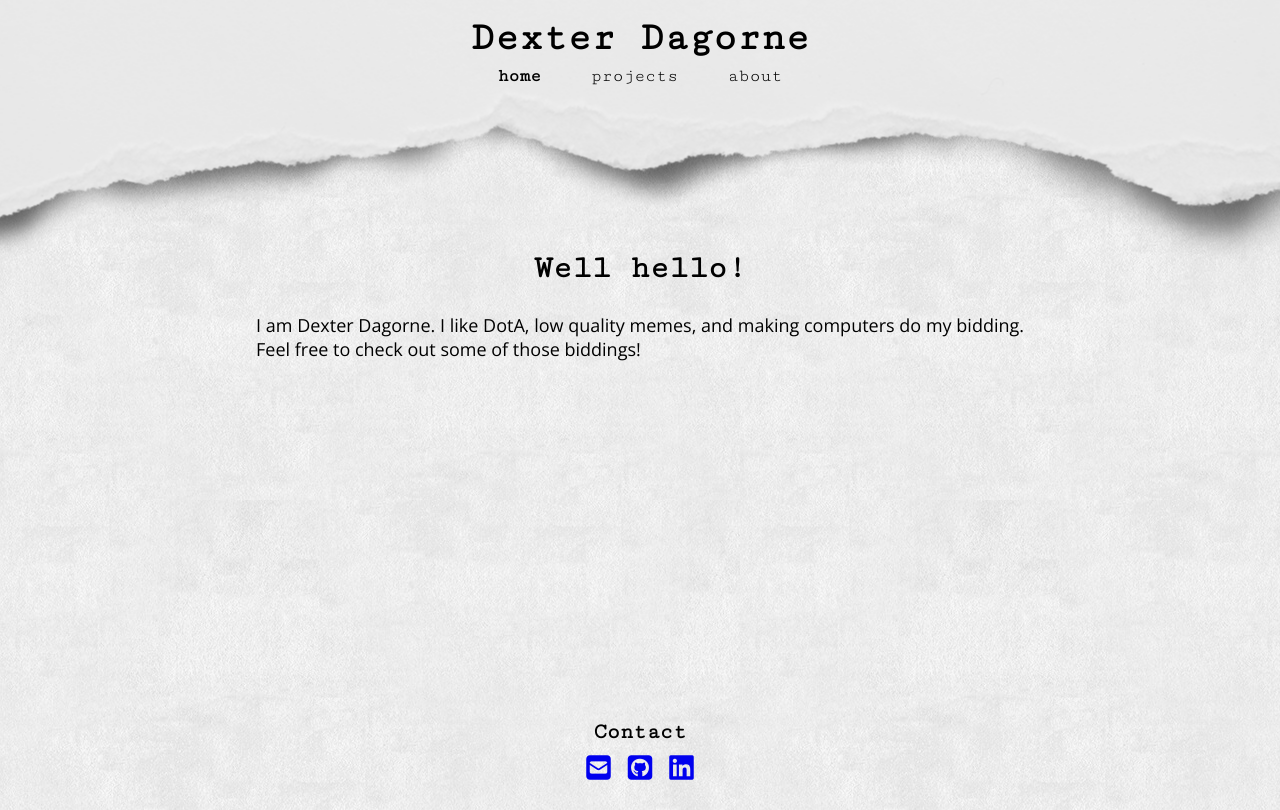
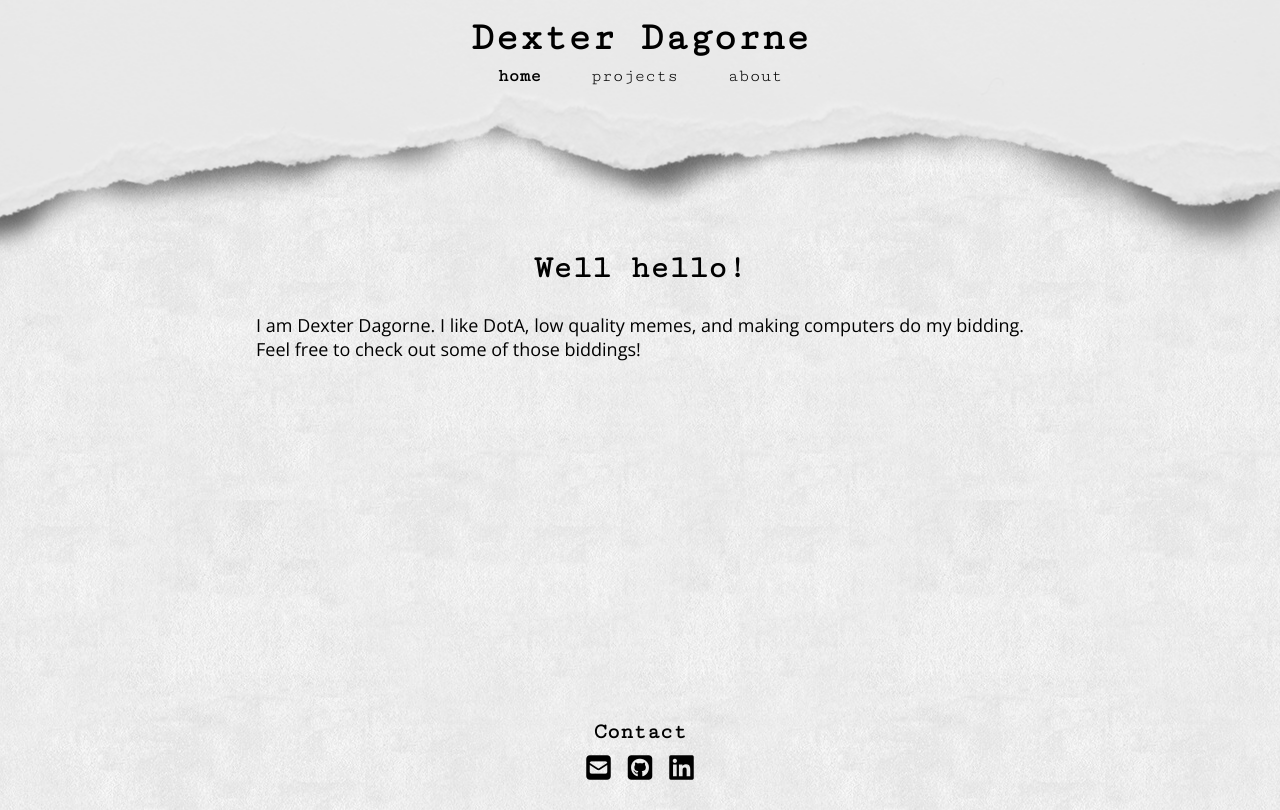
Before and after one commit to djdagorne/portfolio-old, a plain HTML site: page index.html in a window 1280 px wide. Drawn offline with nearby package versions, Linux system fonts and the light colour scheme.

Commit message:
concertfinder added, footer modified slightly

```diff
--- a/index.css
+++ b/index.css
@@ -194,11 +194,11 @@ span a{
 
 
 
-.contact{
+footer a{
     display:inline-block;
 }
 
-.contact a, a:visited, a:hover{
+footer a, footer a:visited,footer a:hover{
     color: black;
 }
 
```
